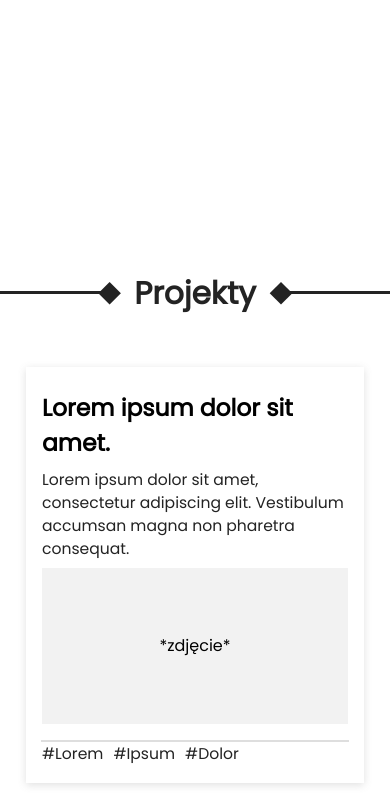
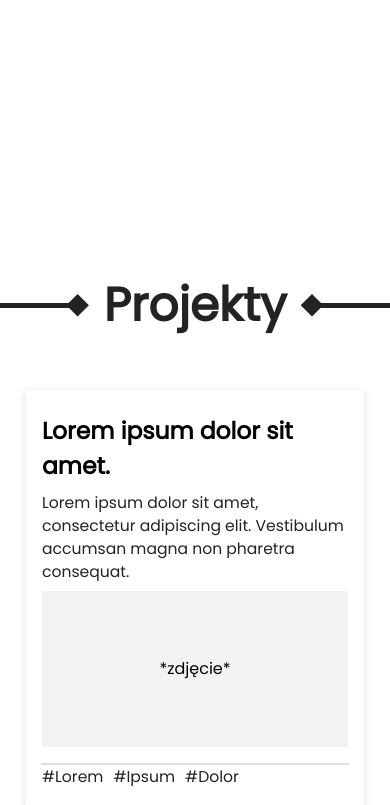
Before and after one commit to elmaccho/koloPi, a PHP site: page / in a window 390 px wide. Shown: the part 1431-2236 px from the top of the page. Run offline with PHP 8.4, Linux system fonts and the light colour scheme; some libraries are stand-ins or nearby versions.

Commit message:
poprawki again

```diff
--- a/style.css
+++ b/style.css
@@ -274,19 +274,19 @@ body {
     align-items: center;
   }
   .projects .title h1 {
-    font-size: 8vw;
+    font-size: 12vw;
     color: #232323;
   }
   .projects .title .line-left {
     height: 5px;
-    width: 28%;
+    width: 20%;
     position: absolute;
     left: 0;
   }
   .projects .title .line-left span {
     position: absolute;
     width: 100%;
-    height: 0.8vw;
+    height: 1.5vw;
     background-color: #232323;
   }
   .projects .title .line-left span::after {
@@ -301,14 +301,14 @@ body {
   }
   .projects .title .line-right {
     height: 5px;
-    width: 28%;
+    width: 20%;
     position: absolute;
     right: 0;
   }
   .projects .title .line-right span {
     position: absolute;
     width: 100%;
-    height: 0.8vw;
+    height: 1.5vw;
     background-color: #232323;
   }
   .projects .title .line-right span::before {
--- a/style.scss
+++ b/style.scss
@@ -313,22 +313,22 @@ body{
             align-items: center;
 
             h1{
-                font-size: 8vw;
+                font-size: 12vw;
                 color: $text;
             }
 
             .line-left {
                 height: 5px;
-                width: 28%;
+                width: 20%;
                 position: absolute;
                 left:0;
 
                 span{
                     position: absolute;
                     width: 100%;
-                    height: 0.8vw;
+                    height: 1.5vw;
                     background-color: #232323;
-                  }
+                }
 
                 span::after {
                     content: "";
@@ -344,17 +344,18 @@ body{
 
             .line-right{
                 height: 5px;
-                width: 28%;
+                width: 20%;
                 position: absolute;
                 right:0;
 
                 span{
                     position: absolute;
                     width: 100%;
-                    height: 0.8vw;
+                    height: 1.5vw;
                     background-color: #232323;
-                  }
-                  span::before {
+                }
+
+                span::before {
                     content: "";
                     position: absolute;
                     width: 4vw;
```
Also changed, not shown: 1 other file.
